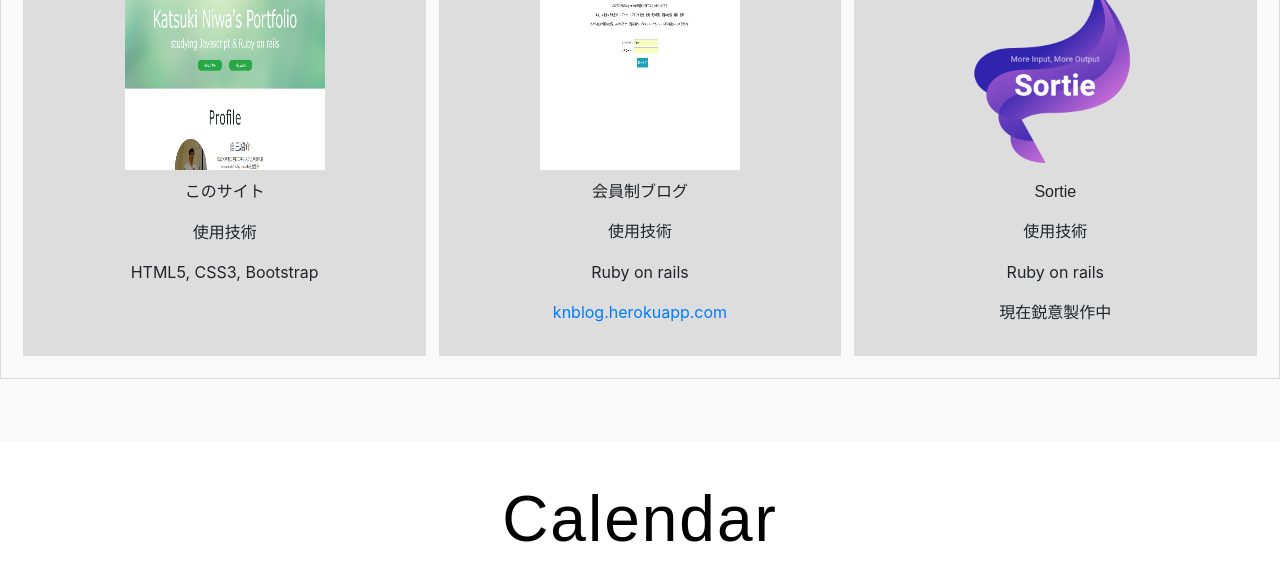
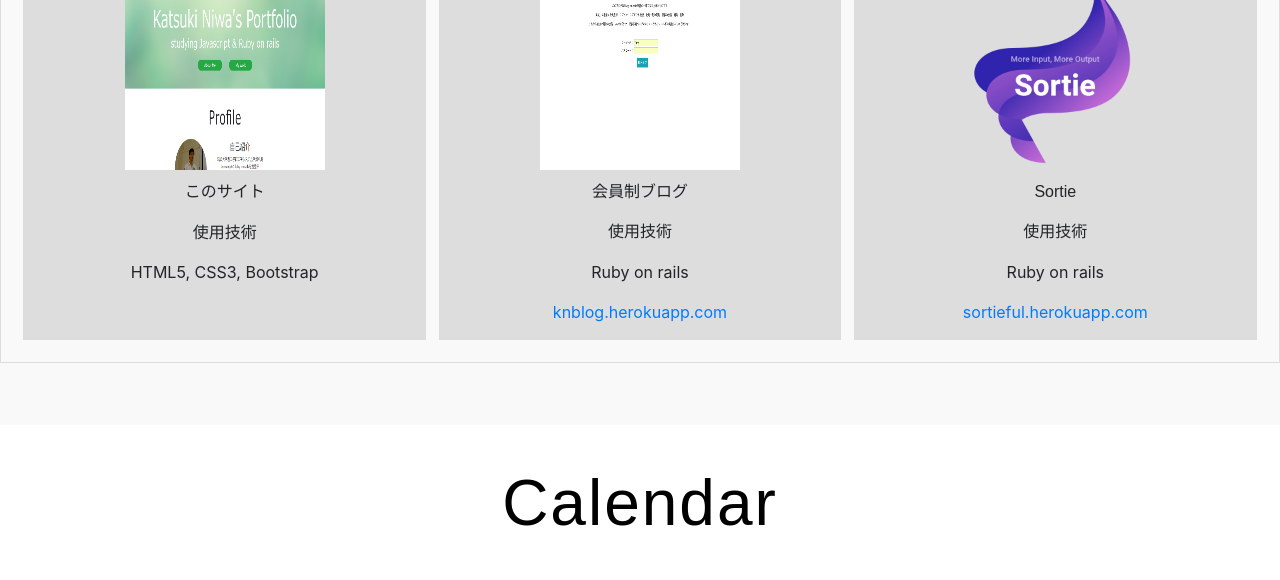
Before and after one commit to Katsukiniwa/MyBlog, a plain HTML site: page index.html in a window 1280 px wide. Shown: the part 1395-1975 px from the top of the page. Drawn offline with nearby package versions, Linux system fonts and the light colour scheme; grey boxes are pictures that could not be loaded; a web font is replaced by a local one.

Commit message:
Update index.html

```diff
--- a/index.html
+++ b/index.html
@@ -103,7 +103,7 @@
         <p class="product-title">Sortie</p>
         <p class="product-title">使用技術</p>
         <p>Ruby on rails</p>
-        <p>現在鋭意製作中</p>
+        <a href="https://sortieful.herokuapp.com/">sortieful.herokuapp.com</a>
       </div>
     </div>
 </section>
```
